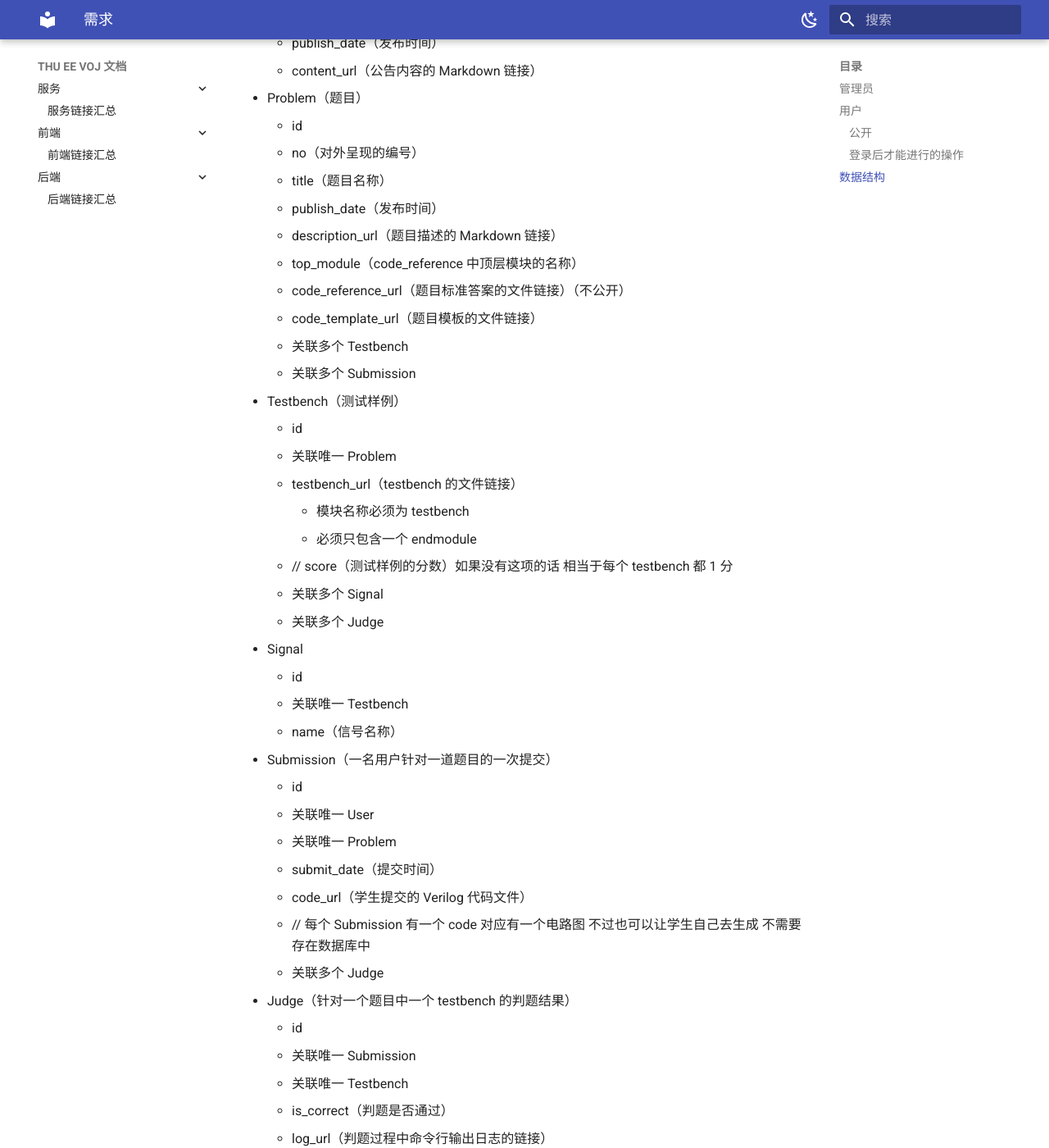
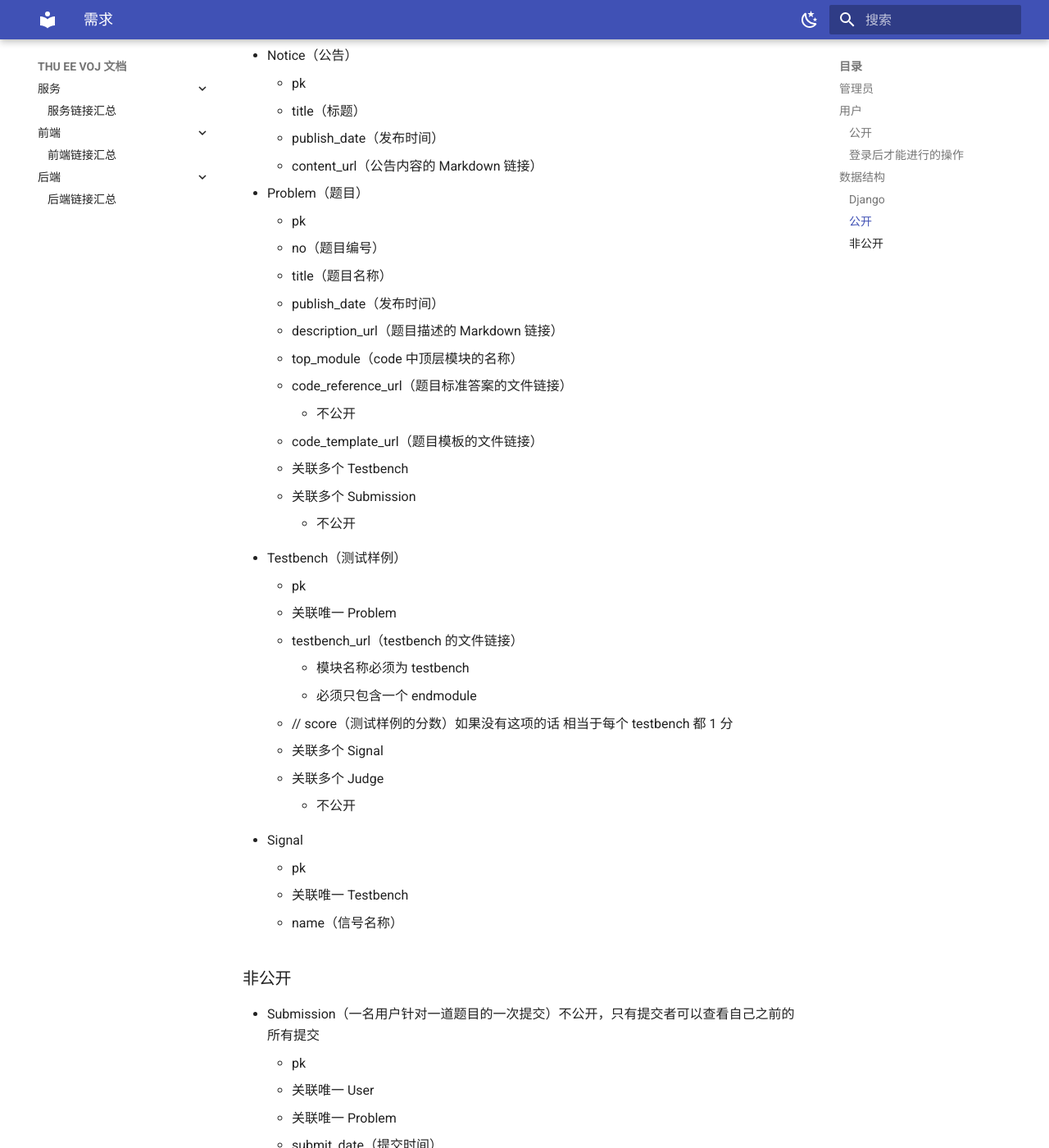
Before and after one commit to EEVOJ/book, an MkDocs documentation site: the page built from docs/BACKEND/requirements.md, in a window 1280 px wide and 1400 px high, scrolled down 1026 px. Shown: the whole window at 82% size. Built offline with MkDocs 1.6.1 and Material for MkDocs 9.7.7, drawn with Linux system fonts in a browser that asks for light colours; some of the changed text lies outside the part shown.

Commit message:
update structure

```diff
--- a/docs/BACKEND/requirements.md
+++ b/docs/BACKEND/requirements.md
@@ -24,27 +24,34 @@
 
 ## 数据结构
 
+### Django
+
 - User（用户）Django 默认生成
     - 关联多个 Submission
 - Group（组）Django 默认生成
+
+### 公开
+
 - Notice（公告）
-    - id
+    - pk
     - title（标题）
     - publish_date（发布时间）
     - content_url（公告内容的 Markdown 链接）
 - Problem（题目）
-    - id
-    - no（对外呈现的编号）
+    - pk
+    - no（题目编号）
     - title（题目名称）
     - publish_date（发布时间）
     - description_url（题目描述的 Markdown 链接）
-    - top_module（code_reference 中顶层模块的名称）
-    - code_reference_url（题目标准答案的文件链接）（不公开）
+    - top_module（code 中顶层模块的名称）
+    - code_reference_url（题目标准答案的文件链接）
+        - 不公开
     - code_template_url（题目模板的文件链接）
     - 关联多个 Testbench
     - 关联多个 Submission
+        - 不公开
 - Testbench（测试样例）
-    - id
+    - pk
     - 关联唯一 Problem
     - testbench_url（testbench 的文件链接）
         - 模块名称必须为 testbench
@@ -52,20 +59,24 @@
     - // score（测试样例的分数）如果没有这项的话  相当于每个 testbench 都 1 分
     - 关联多个 Signal
     - 关联多个 Judge
+        - 不公开
 - Signal
-    - id
+    - pk
     - 关联唯一 Testbench
     - name（信号名称）
-- Submission（一名用户针对一道题目的一次提交）
-    - id
+
+### 非公开
+
+- Submission（一名用户针对一道题目的一次提交）不公开，只有提交者可以查看自己之前的所有提交
+    - pk
     - 关联唯一 User
     - 关联唯一 Problem
     - submit_date（提交时间）
     - code_url（学生提交的 Verilog 代码文件）
     - // 每个 Submission 有一个 code  对应有一个电路图  不过也可以让学生自己去生成  不需要存在数据库中
     - 关联多个 Judge
-- Judge（针对一个题目中一个 testbench 的判题结果）
-    - id
+- Judge（针对一个题目中一个 testbench 的判题结果）不公开，只有提交者可以看到自己之前的所有提交的所有判题过程
+    - pk
     - 关联唯一 Submission
     - 关联唯一 Testbench
     - is_correct（判题是否通过）
```
